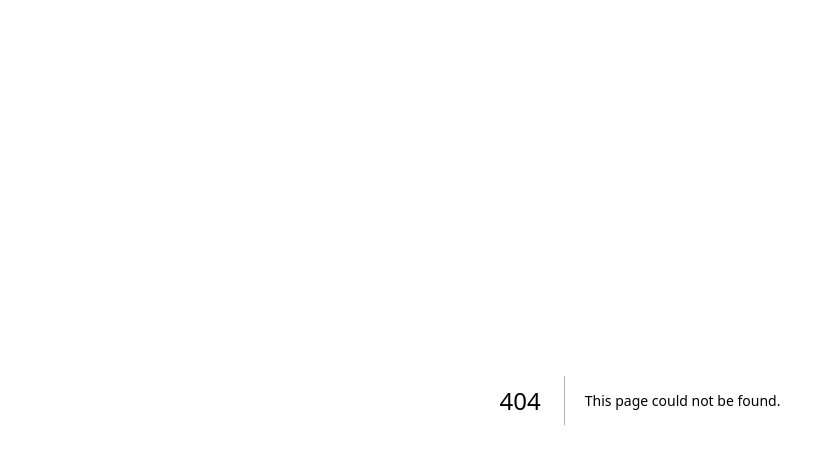
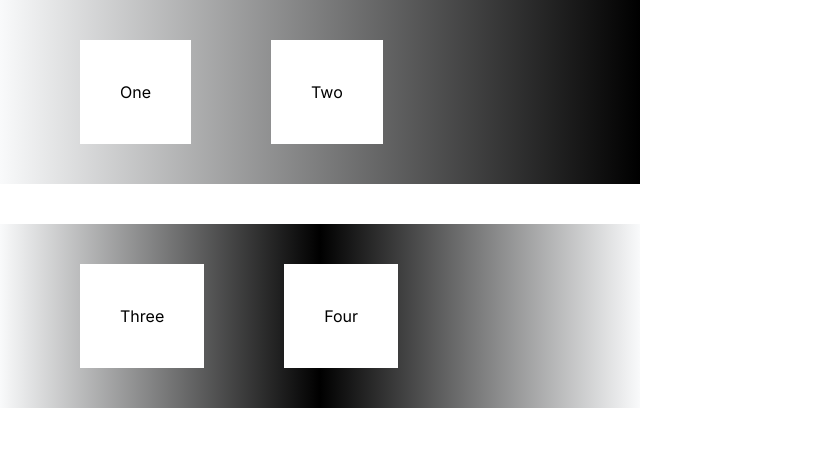
Before and after one commit to vietnq2023/tailwind, a Next.js app: page /gradients in a window 1280 px wide. Before the commit this address had no page. Shown: the top 464 px of the page, without its empty margins (0-835 px from the left). Built offline with nearby package versions, Linux system fonts and the light colour scheme.

Commit message:
For gradients

```diff
--- /dev/null
+++ b/src/app/gradients/page.tsx
@@ -0,0 +1,19 @@
+import React from "react";
+
+const Gradient = () => {
+  return (
+    <div>
+      <div className="mb-10 p-10 w-1/2 bg-gradient-to-r from-gray-50 to-black">
+        <button className="mx-10 p-10 bg-white">One</button>
+        <button className="mx-10 p-10 bg-white">Two</button>
+      </div>
+
+      <div className="mb-10 p-10 w-1/2 bg-gradient-to-r from-gray-50 via-black to-gray-50">
+        <button className="mx-10 p-10 bg-white">Three</button>
+        <button className="mx-10 p-10 bg-white">Four</button>
+      </div>
+    </div>
+  );
+};
+
+export default Gradient;
```
